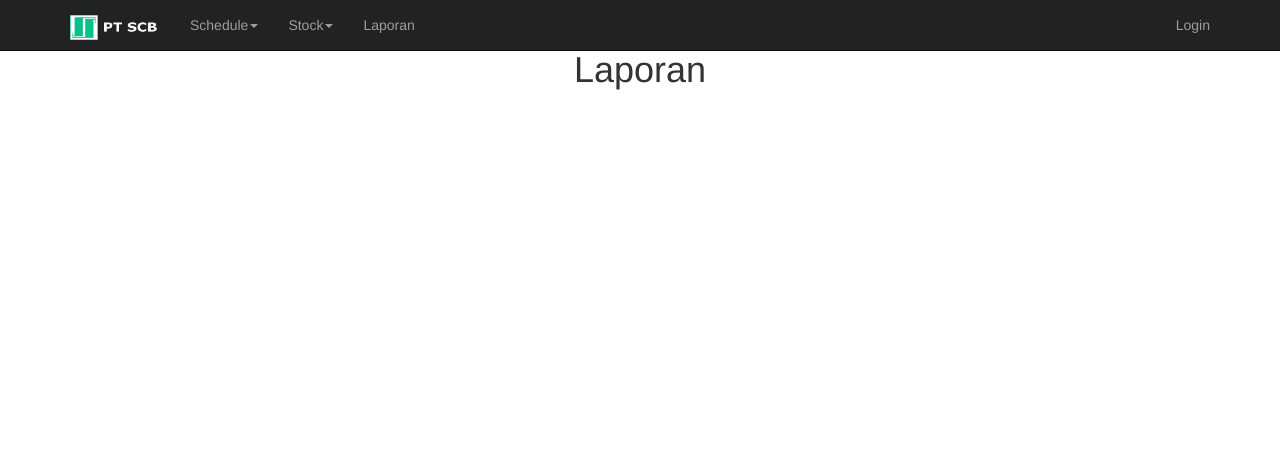
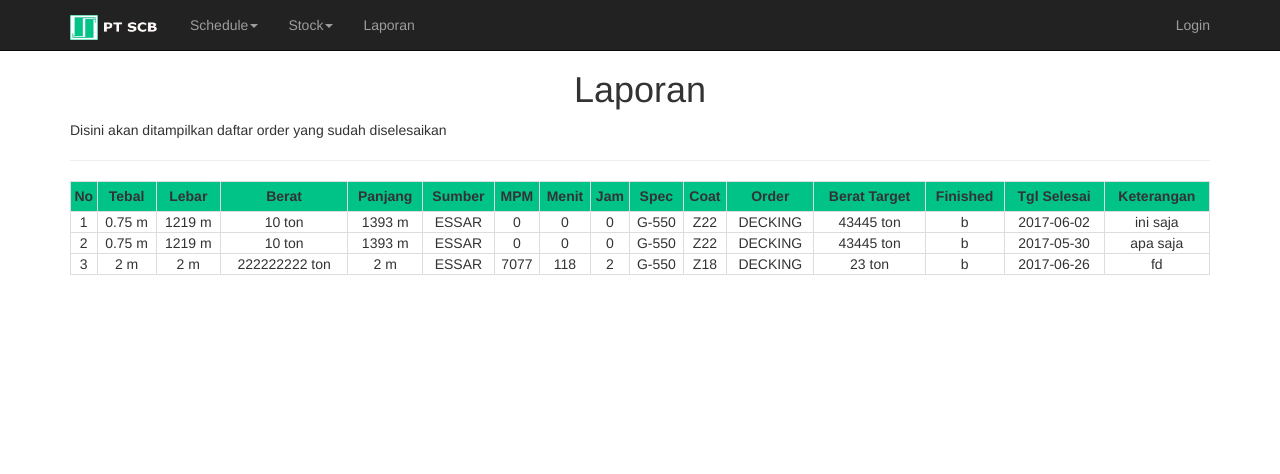
Before and after one commit to abdmun8/beni_sarana_central, a PHP site: page /laporan.php in a window 1280 px wide. Shown: the top 474 px of the page. Run offline with PHP 8.4, Linux system fonts and the light colour scheme; data comes from the database, SQL or seed files in the repository.

Commit message:
tinggal csl dan ccl

```diff
--- a/admin/edit_color.php
+++ b/admin/edit_color.php
@@ -39,7 +39,7 @@
 					$query    = ("UPDATE color SET namacolor = '$namacolor' WHERE idcolor = '$idcolor'");
 					$simpan   = mysqli_query($con,$query);
 					if ($simpan) {
-						header('Location: color.php');
+						echo "<script>window.open('_self','color.php')</script>";
 					}else{
 						echo "Gagal!";
 					}
--- a/admin/estimasi_cgl.php
+++ b/admin/estimasi_cgl.php
@@ -88,8 +88,10 @@
 					<td>$data[namafinished]</td>
 					<td>$data[keterangan]</td>
 					<td>
-						<a href='estimasi_cgl_update.php?selesai=$data[idcgl]'><button class='btn btn-default'>Done</button></a>
-					</td>
+						<a href='estimasi_cgl_update.php?selesai=$data[idcgl]'><button class='btn btn-default'>Done</button></a>";
+
+
+					echo "</td>
 				</tr>
 			";
 		}
--- a/admin/estimasi_csl.php
+++ b/admin/estimasi_csl.php
@@ -67,7 +67,7 @@
 				</tr>
 			";
 		$no=0;
-		$query     = ("SELECT estimasicsl.tebal, estimasicsl.lebar, estimasicsl.berat, estimasicsl.panjang, sumber.namasumber, estimasicsl.mpm, estimasicsl.menit, estimasicsl.jam, spec.namaspec, coat.namacoat, orders.namaorder, estimasicsl.berattarget, estimasicsl.targetcoat, finished.namafinished, estimasicsl.keterangan FROM estimasicsl INNER JOIN sumber ON estimasicsl.idsumber=sumber.idsumber INNER JOIN spec ON estimasicsl.idspec=spec.idspec INNER JOIN coat ON estimasicsl.idcoat=coat.idcoat INNER JOIN orders ON estimasicsl.idorder=orders.idorder INNER JOIN finished ON estimasicsl.idfinished=finished.idfinished WHERE estimasicsl.selesai=0");
+		$query     = ("SELECT estimasicsl.tebal, estimasicsl.lebar, estimasicsl.berat, estimasicsl.panjang, sumber.namasumber, estimasicsl.mpm, estimasicsl.menit, estimasicsl.jam, spec.namaspec, coat.namacoat, orders.namaorder, estimasicsl.berattarget, finished.namafinished, estimasicsl.keterangan FROM estimasicsl INNER JOIN sumber ON estimasicsl.idsumber=sumber.idsumber INNER JOIN spec ON estimasicsl.idspec=spec.idspec INNER JOIN coat ON estimasicsl.idcoat=coat.idcoat INNER JOIN orders ON estimasicsl.idorder=orders.idorder INNER JOIN finished ON estimasicsl.idfinished=finished.idfinished WHERE estimasicsl.selesai=0");
 		$tampil     = mysqli_query($con,$query);
 		while ($data=mysqli_fetch_array($tampil)) {
 			$no++;
--- a/admin/stock_coil.php
+++ b/admin/stock_coil.php
@@ -44,6 +44,8 @@
 		$query  = ("SELECT bahan.idbahan, bahan.tebal, bahan.lebar, bahan.berat, bahan.panjang, spec.namaspec, sumber.namasumber FROM bahan INNER JOIN spec ON bahan.idspec=spec.idspec INNER JOIN sumber ON bahan.idsumber=sumber.idsumber");
 		$tampil = mysqli_query($con,$query);
 		while($data=mysqli_fetch_array($tampil)){
+			print_r($data);
+			die;
 			$no++;
 		echo "
 		<tr style='text-align:center;'>
--- a/laporan.php
+++ b/laporan.php
@@ -1,5 +1,6 @@
 <?php
 	require_once 'template/header.php';
+	require_once 'fungsi.php';
 ?>
 <!DOCTYPE html>
 <html>
@@ -22,6 +23,56 @@
 <body>
 <div class="container">
 	<h1 style="padding-top: 30px; text-align: center;">Laporan</h1>
+	Disini akan ditampilkan daftar order yang sudah diselesaikan
+	<hr>
+		<table class='table-bordered' style='width: 100%'>
+				<tr style='font-weight: bold; text-align: center; Height:30px;' bgcolor='#01C388'>
+					<td>No</td>
+					<td>Tebal</td>
+					<td>Lebar</td>
+					<td>Berat</td>
+					<td>Panjang</td>
+					<td>Sumber</td>
+					<td>MPM</td>
+					<td>Menit</td>
+					<td>Jam</td>
+					<td>Spec</td>
+					<td>Coat</td>
+					<td>Order</td>
+					<td>Berat Target</td>
+					<td>Finished</td>
+					<td>Tgl Selesai</td>
+					<td>Keterangan</td>
+				</tr>
+				<?php
+				$no=0;
+				$query     = ("SELECT estimasicgl.tebal, estimasicgl.lebar, estimasicgl.berat, estimasicgl.panjang, sumber.namasumber, estimasicgl.mpm, estimasicgl.menit, estimasicgl.jam, spec.namaspec, coat.namacoat, orders.namaorder, estimasicgl.berattarget, finished.namafinished, estimasicgl.tgl, estimasicgl.keterangan FROM estimasicgl INNER JOIN sumber ON estimasicgl.idsumber=sumber.idsumber INNER JOIN spec ON estimasicgl.idspec=spec.idspec INNER JOIN coat ON estimasicgl.idcoat=coat.idcoat INNER JOIN orders ON estimasicgl.idorder=orders.idorder INNER JOIN finished ON estimasicgl.idfinished=finished.idfinished WHERE estimasicgl.selesai=1");
+				$tampil     = mysqli_query($con,$query);
+				while ($data=mysqli_fetch_array($tampil)) {
+					$no++;
+					echo "
+						<tr class='text-center'>
+							<td>$no</td>
+							<td>$data[tebal] m</td>
+							<td>$data[lebar] m</td>
+							<td>$data[berat] ton</td>
+							<td>$data[panjang] m</td>
+							<td>$data[namasumber]</td>
+							<td>$data[mpm]</td>
+							<td>$data[menit]</td>
+							<td>$data[jam]</td>
+							<td>$data[namaspec]</td>
+							<td>$data[namacoat]</td>
+							<td>$data[namaorder]</td>
+							<td>$data[berattarget] ton</td>
+							<td>$data[namafinished]</td>
+							<td>$data[tgl]</td>
+							<td>$data[keterangan]</td>
+						</tr>
+					";
+				}
+				echo "</table>";
+				?>
 
 	</div>
 </body>
```
Also changed, not shown: admin/edit_customer.php (+6 -7 lines), admin/tambah_estimasi_cgl.php (+7 -7 lines), estimasi_cgl.php (+55 -0 lines), stock_bahan.php (+22 -6 lines), stock_coil.php (+24 -4 lines).
